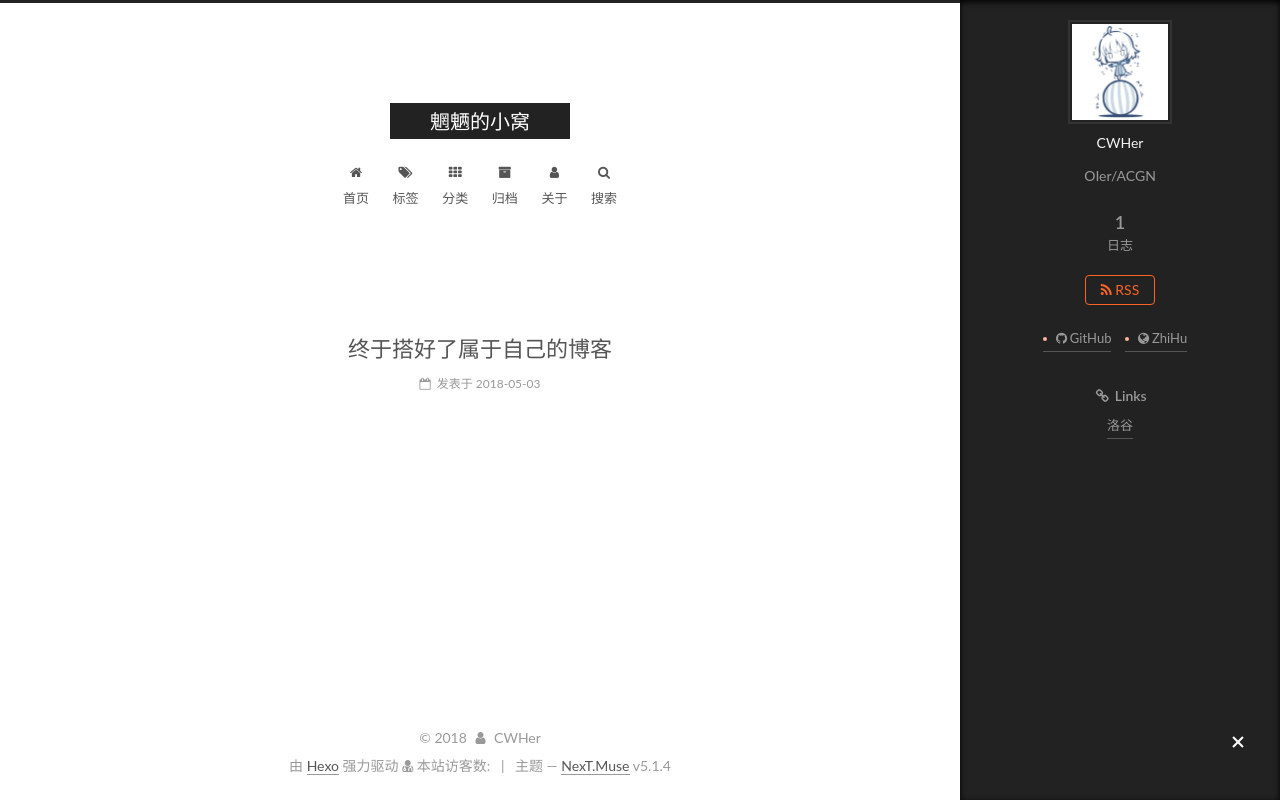
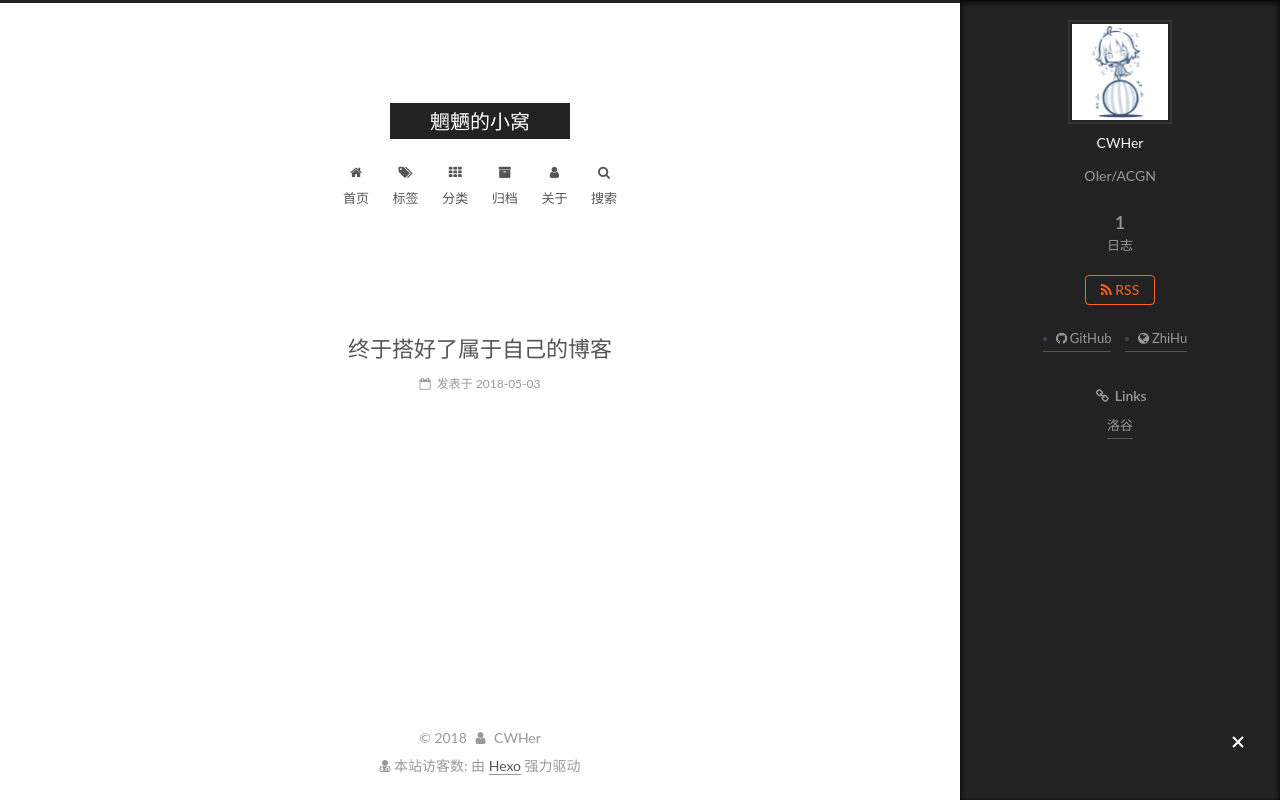
Before and after one commit to CWHer/CWHer.github.io, a plain HTML site: page index.html in a window 1280 px wide. Both pictures are taken after a click on the element 1238 px from the left and 743 px from the top of the page. Drawn offline with Linux system fonts and the light colour scheme; some packages are replaced by stand-ins of ours; a script that the page names is missing.

Commit message:
Site updated: 2018-05-03 19:32:25

```diff
--- a/css/main.css
+++ b/css/main.css
@@ -1822,7 +1822,7 @@ pre .javascript .function {
   width: 4px;
   height: 4px;
   border-radius: 50%;
-  background: #ffb698;
+  background: #414461;
 }
 .links-of-blogroll {
   font-size: 13px;
--- a/index.html
+++ b/index.html
@@ -543,10 +543,6 @@
 
 </div>
 
-
-  <div class="powered-by">由 <a class="theme-link" target="_blank" href="https://hexo.io">Hexo</a> 强力驱动</div>
-
-
 <div class="powered-by">
 <i class="fa fa-user-md"></i><span id="busuanzi_container_site_uv">
   本站访客数:<span id="busuanzi_value_site_uv"></span>
@@ -554,11 +550,7 @@
 </div>
 
 
-  <span class="post-meta-divider">|</span>
-
-
-
-  <div class="theme-info">主题 &mdash; <a class="theme-link" target="_blank" href="https://github.com/iissnan/hexo-theme-next">NexT.Muse</a> v5.1.4</div>
+  <div class="powered-by">由 <a class="theme-link" target="_blank" href="https://hexo.io">Hexo</a> 强力驱动</div>
 
 
 
```
Also changed, not shown: 2018/05/03/test/index.html (+1 -9 lines), about/index.html (+1 -11 lines), archives/2018/05/index.html (+1 -9 lines), archives/2018/index.html (+1 -9 lines), archives/index.html (+1 -9 lines), categories/index.html (+3 -9 lines), tags/index.html (+1 -9 lines).
